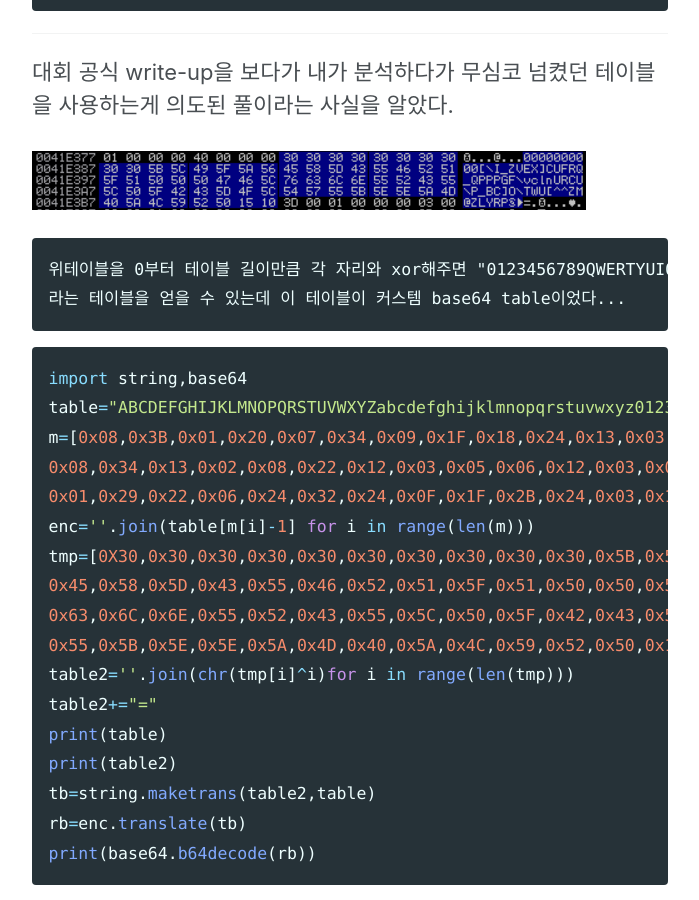
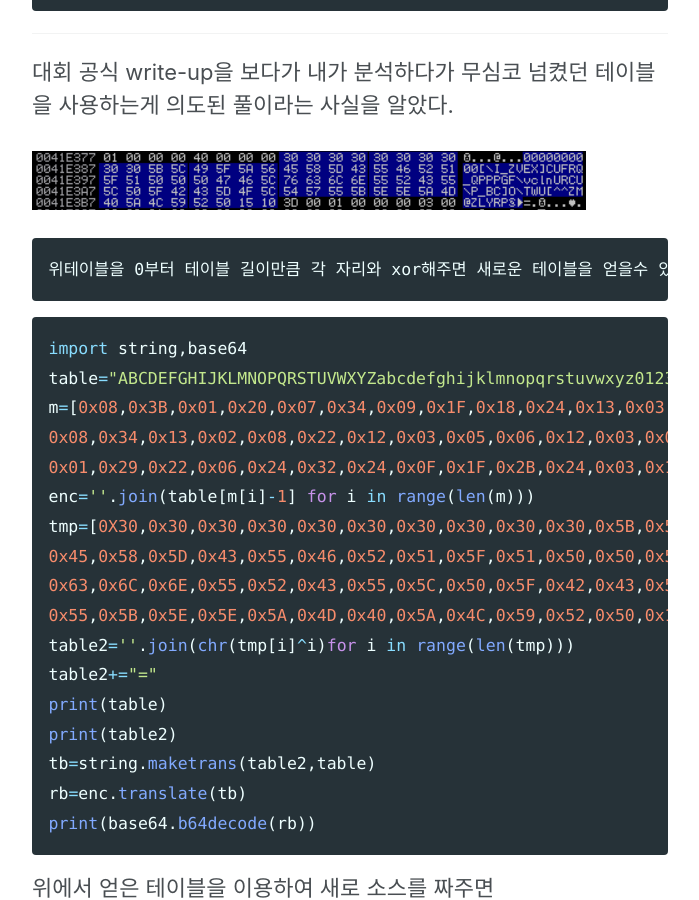
Before and after one commit to slyfizz3/slyfizz3.github.io, a Jekyll site: the page built from _posts/2019-08-06-De1ctf2019-Re_Sign.md, in a window 1280 px wide and 900 px high, scrolled down 4048 px. Shown: the whole window, without its empty margins (290-989 px from the left). Built offline with Jekyll 4.4.1, drawn with Linux system fonts in a browser that asks for light colours; cached includes are drawn as plain includes; nearby versions of some CDN libraries.

Commit message:
Update 2019-08-06-De1ctf2019-Re_Sign.md

````diff
--- a/_posts/2019-08-06-De1ctf2019-Re_Sign.md
+++ b/_posts/2019-08-06-De1ctf2019-Re_Sign.md
@@ -91,8 +91,7 @@ xctf 관련 대회 문제는 항상 한문제도 못풀었는데 이번에는
 ![table2](https://raw.githubusercontent.com/slyfizz3/slyfizz3.github.io/master/image/Re_Sign/table2.png)
 
 ```
-위테이블을 0부터 테이블 길이만큼 각 자리와 xor해주면 "0123456789QWERTYUIOPASDFGHJKLZXCVBNMqwertyuiopasdfghjklzxcvbnm+/"
-라는 테이블을 얻을 수 있는데 이 테이블이 커스템 base64 table이었다...
+위테이블을 0부터 테이블 길이만큼 각 자리와 xor해주면 새로운 테이블을 얻을수 있는데 이 테이블이 custom base64 table이었다...
 ```
 
 ```python
````
